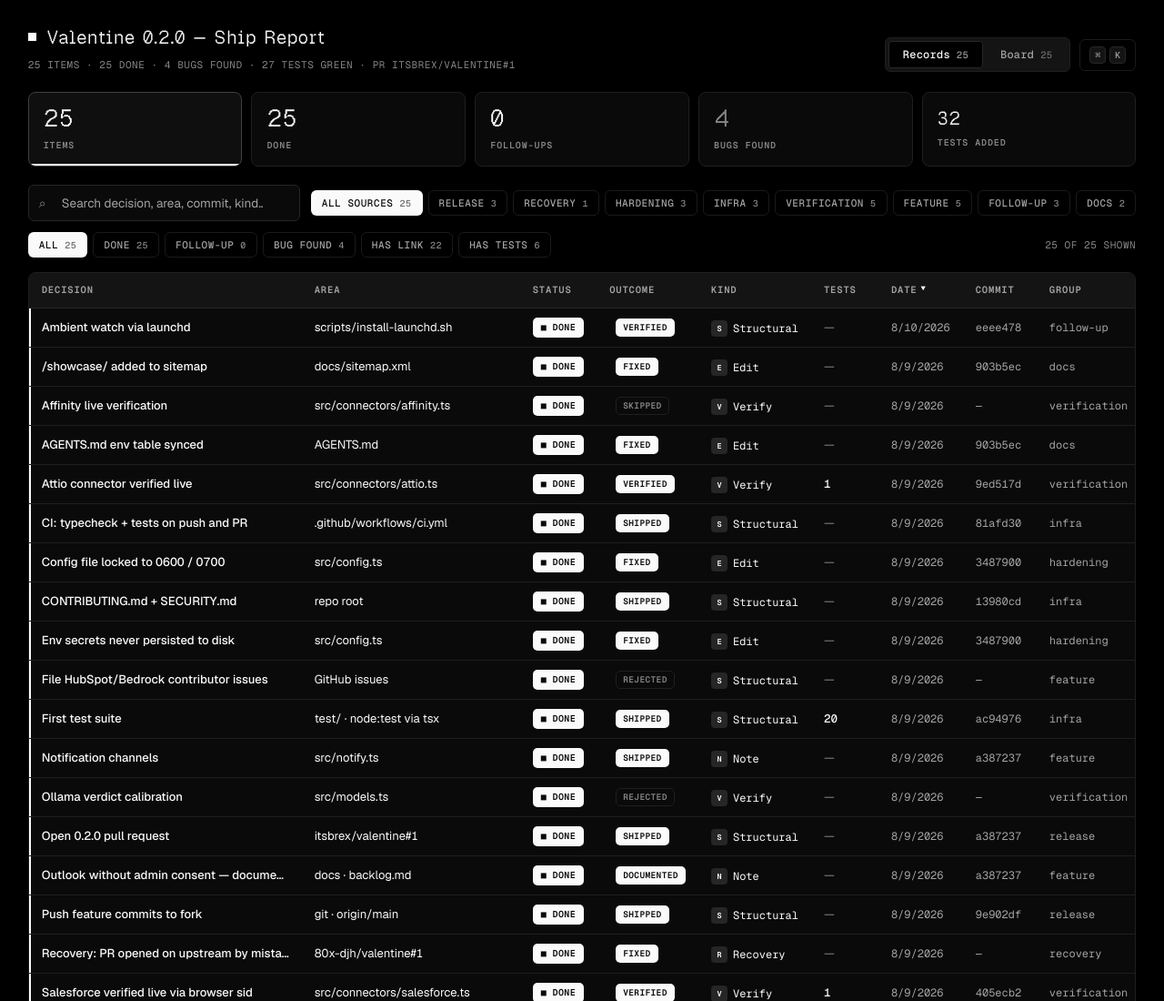
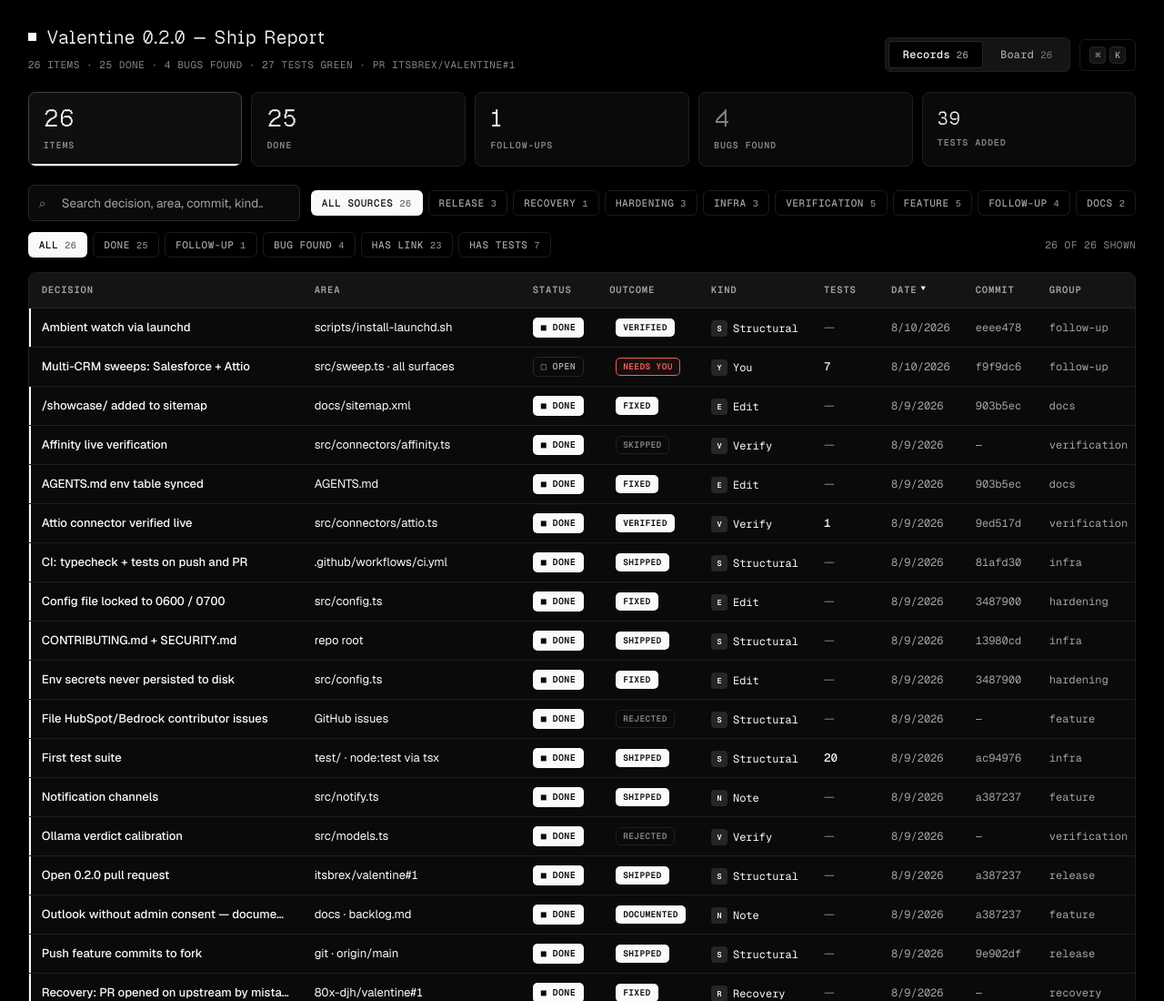
Before and after one commit to itsbrex/valentine, a website: page apps/valentine-020-ship-report.html in a window 1280 px wide. Shown: the top 1100 px of the page at 91% size. Drawn offline with Linux system fonts and the light colour scheme.

Commit message:
docs: ship-report — multi-CRM row; flag the placeholder ANTHROPIC_API_KEY blocker

```diff
--- a/apps/valentine-020-ship-report.html
+++ b/apps/valentine-020-ship-report.html
@@ -1211,6 +1211,43 @@ const DATA=[
  {
  "title": "Installed live with the slack channel — first run exited 0 under launchd, calendar read OK",
  "meta": "8/10/2026"
+ }
+ ]
+ }
+ ]
+ },
+ {
+ "id": "multicrm",
+ "name": "Multi-CRM sweeps: Salesforce + Attio",
+ "company": "src/sweep.ts · all surfaces",
+ "status": "open",
+ "stage": "Needs you",
+ "owner": "You",
+ "email": "f9f9dc6",
+ "value": 7,
+ "updated": "8/10/2026",
+ "source": "follow-up",
+ "url": "https://github.com/itsbrex/valentine/commit/f9f9dc6",
+ "sections": [
+ {
+ "title": "Shipped",
+ "items": [
+ {
+ "title": "Ordered crms list (first = primary): config.json, VALENTINE_CRMS env (makes the CRM choice env-settable — Claude Desktop needs no config file), init --crms + interactive multiselect",
+ "meta": ""
+ },
+ {
+ "title": "One agent loop per CRM; worst-of combined verdict drives exit codes + watch; per-CRM blocks in CLI/Slack; sources[] in JSON/MCP. Single-CRM output byte-identical",
+ "meta": "7 tests (39 total), CI green"
+ }
+ ]
+ },
+ {
+ "title": "Blocker found — needs you",
+ "items": [
+ {
+ "title": "No real ANTHROPIC_API_KEY exists on this machine: .env has held the sk-ant-... placeholder since day one, and the 1Password 'Anthropic Dev' item is empty. Every model sweep (CLI, watch DM, slack) fails with invalid x-api-key the moment it actually runs",
+ "meta": "mint a key at console.anthropic.com → paste into .env → live multi-CRM verify runs"
  }
  ]
  }
```
